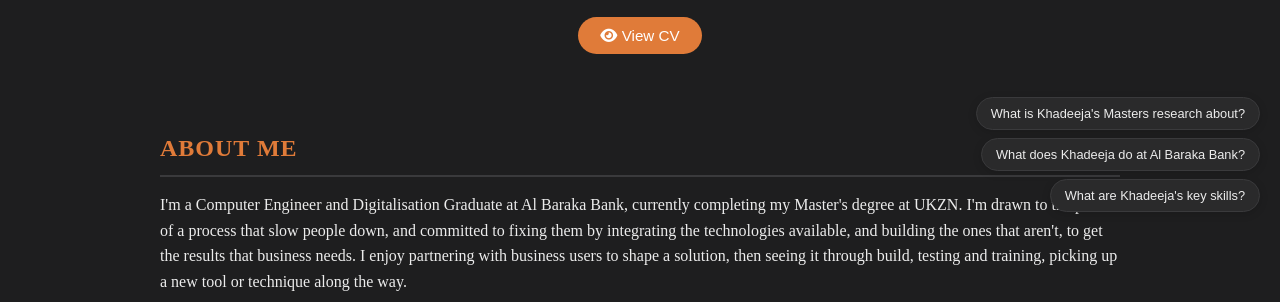
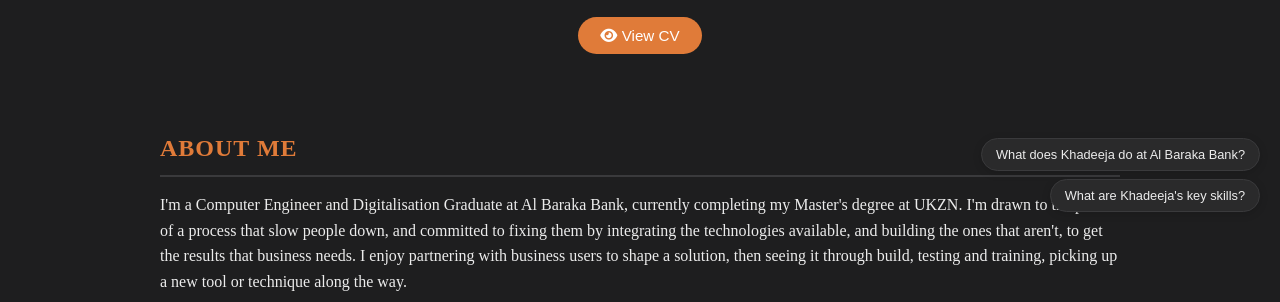
Before and after one commit to deejbrajub/portfolio-website, a plain HTML site: page index.html in a window 1280 px wide. Shown: the part 498-800 px from the top of the page. Drawn offline with Linux system fonts and the light colour scheme.

Commit message:
Update index.html

```diff
--- a/index.html
+++ b/index.html
@@ -463,7 +463,6 @@ sections.forEach(section => observer.observe(section));
 
 <!-- Suggested prompts (custom, since the widget has no built-in prompts) -->
 <div id="suggested-prompts">
-    <button class="suggested-prompt-btn" data-prompt="What is Khadeeja's Master's research about?">What is Khadeeja's Masters research about?</button>
     <button class="suggested-prompt-btn" data-prompt="What does Khadeeja do at Al Baraka Bank?">What does Khadeeja do at Al Baraka Bank?</button>
     <button class="suggested-prompt-btn" data-prompt="What are Khadeeja's key skills?">What are Khadeeja's key skills?</button>
 </div>
```
